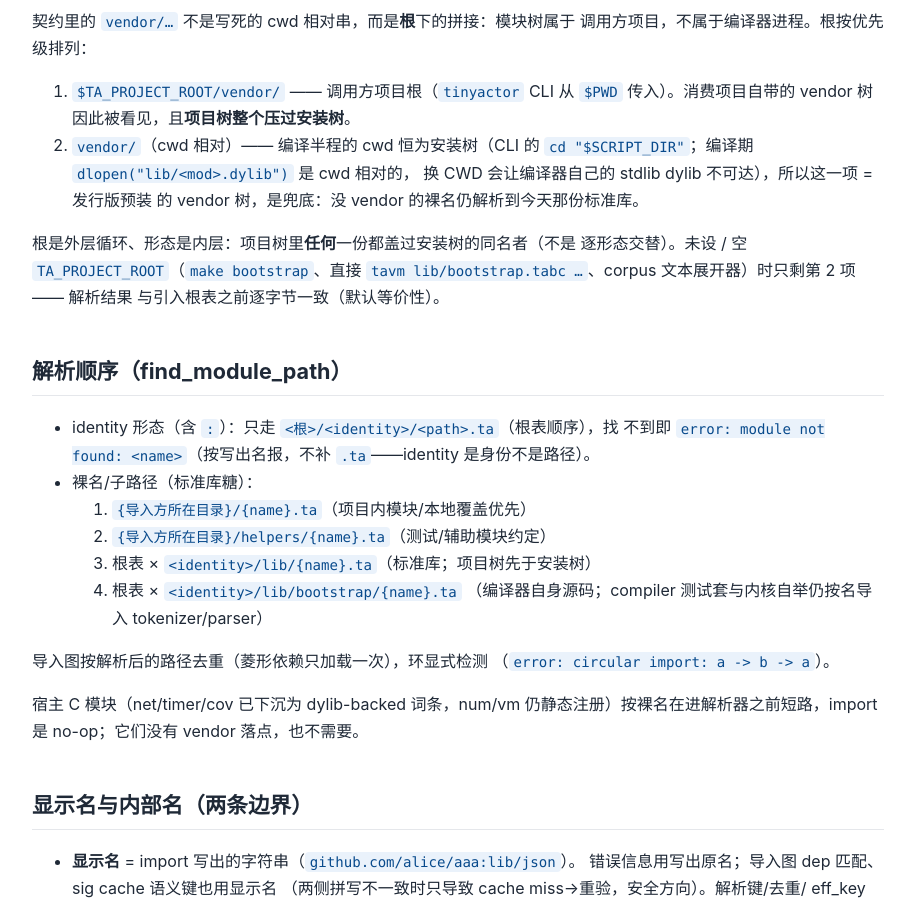
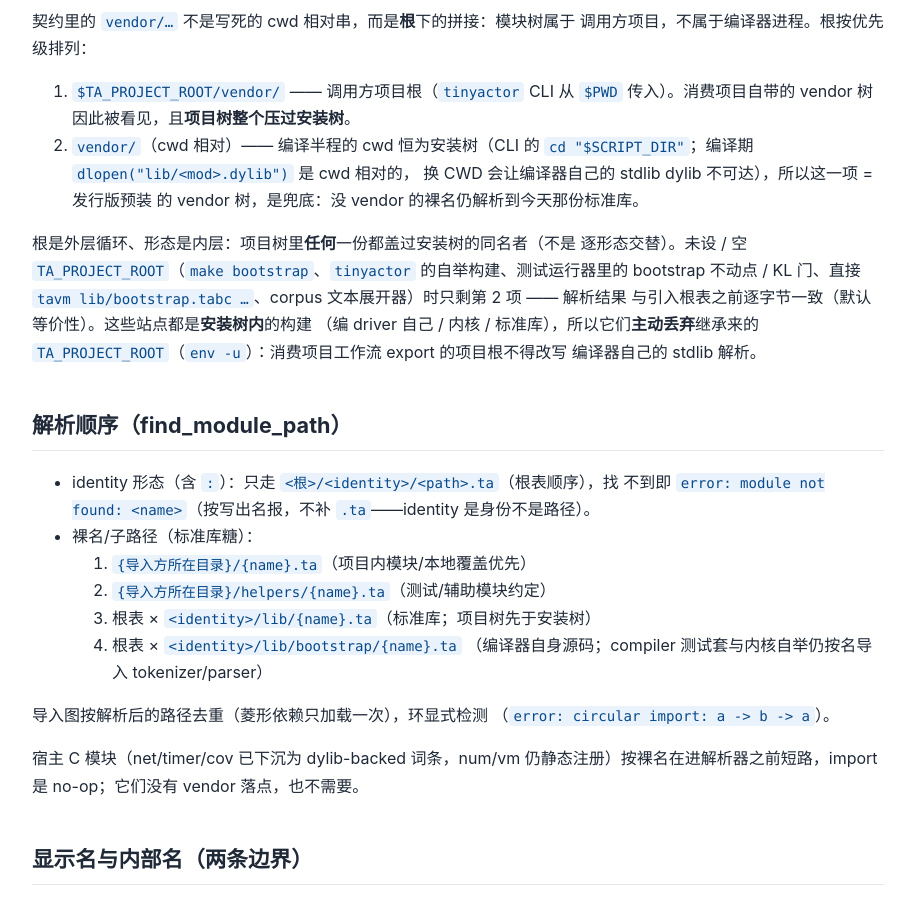
Before and after one commit to tiancaiamao/tinyactor, a Jekyll site: the page built from docs/modules.md, in a window 1280 px wide and 900 px high, scrolled down 1012 px. Shown: the whole window, without its empty margins (182-1097 px from the left). Built offline with Jekyll 4.4.1, drawn with Linux system fonts in a browser that asks for light colours; our own code applies the rules of GitHub Pages for plain Markdown files.

Commit message:
test: driver 自举的 TA_PROJECT_ROOT 纪律补齐到 bootstrap 不动点 / KL 门 (#368)
what
- test/run_bootstrap_tests.sh：三处编 driver_src 的调用（不动点重建、G-B
  --emit-kl、G-C --emit-kl）+ `env -u TA_PROJECT_ROOT`。
- test/run_kl_link_gate.sh：两处编 .ta 源码的调用（--emit-kl-dir / --emit-kl，
  编 lib/bootstrap/driver.ta 与所有 lib/*.ta）+ `env -u TA_PROJECT_ROOT`。
- docs/modules.md：vendor 根表一段把这两个站点列入「未设 / 空
  TA_PROJECT_ROOT」的名单，并点明这些站点**主动丢弃**继承来的
  TA_PROJECT_ROOT。

why
- 本 PR 建立了纪律「driver 自举（编 driver 自己 / 内核 / 标准库）只认安装
  树」，已在 Makefile 的 bootstrap recipe 与 tinyactor 的 ensure_tavm_driver
  装甲，但同样的 driver 自举在两个测试运行器里漏铺：消费项目工作流会 export
  TA_PROJECT_ROOT，继承进去后这两处会拿它当解析基准、去消费项目树里找
  tokenizer 等内核模块 → 与 driver 无关的、难以理解的红（typecheck E0004 /
  解析错）。装甲方式与既有站点同一约定（`env -u`），不另创机制；不动 driver
  逻辑、不动 C 层，故 lib/bootstrap.tabc 无需重生成（不动点不变）。

how tested
- 反例复现（TA_PROJECT_ROOT=/tmp/368-poison，影蔽 vendor/…/lib/bootstrap/
  tokenizer.ta）：改前 run_bootstrap_tests.sh 5 项红 4（fixed point /
  self-hosting / G-B / G-C），KL 门 `KL LINK GATE FAILED: 3 program(s)` rc=1；
  改后前者 5/5 PASS rc=0，后者 `KL LINK GATE PASSED`（52 programs）rc=0。
- 继承一个良性消费项目根（TA_PROJECT_ROOT=/tmp/368-repro）：两者 rc=0，与改前
  一致（无回归）。
- `make test` rc=0：`FAIL` 出现 0 次；各段汇总 Failed 全 0（92/92、22/20 +
  2skip、53/51 + 2skip、43/43、66/66、3/2 + 1skip，skip 皆为本机 asan/tsan
  条件项）；末尾 `KL LINK GATE PASSED` / `MODULE GATE PASSED` /
  `FMT GUARD PASS`。跑完后 lib/bootstrap.tabc 未变（`git status` 干净），
  不动点保持。
- `make fmt-check`（llvm 18.1.8）rc=0。

Signed-off-by: tiancaiamao <tiancaiamao@gmail.com>

```diff
--- a/docs/modules.md
+++ b/docs/modules.md
@@ -49,9 +49,13 @@
    的 vendor 树，是兜底：没 vendor 的裸名仍解析到今天那份标准库。
 
 根是外层循环、形态是内层：项目树里**任何**一份都盖过安装树的同名者（不是
-逐形态交替）。未设 / 空 `TA_PROJECT_ROOT`（`make bootstrap`、直接
+逐形态交替）。未设 / 空 `TA_PROJECT_ROOT`（`make bootstrap`、`tinyactor`
+的自举构建、测试运行器里的 bootstrap 不动点 / KL 门、直接
 `tavm lib/bootstrap.tabc …`、corpus 文本展开器）时只剩第 2 项 —— 解析结果
-与引入根表之前逐字节一致（默认等价性）。
+与引入根表之前逐字节一致（默认等价性）。这些站点都是**安装树内**的构建
+（编 driver 自己 / 内核 / 标准库），所以它们**主动丢弃**继承来的
+`TA_PROJECT_ROOT`（`env -u`）：消费项目工作流 export 的项目根不得改写
+编译器自己的 stdlib 解析。
 
 ## 解析顺序（find_module_path）
 
```
Also changed, not shown: 2 other files.
